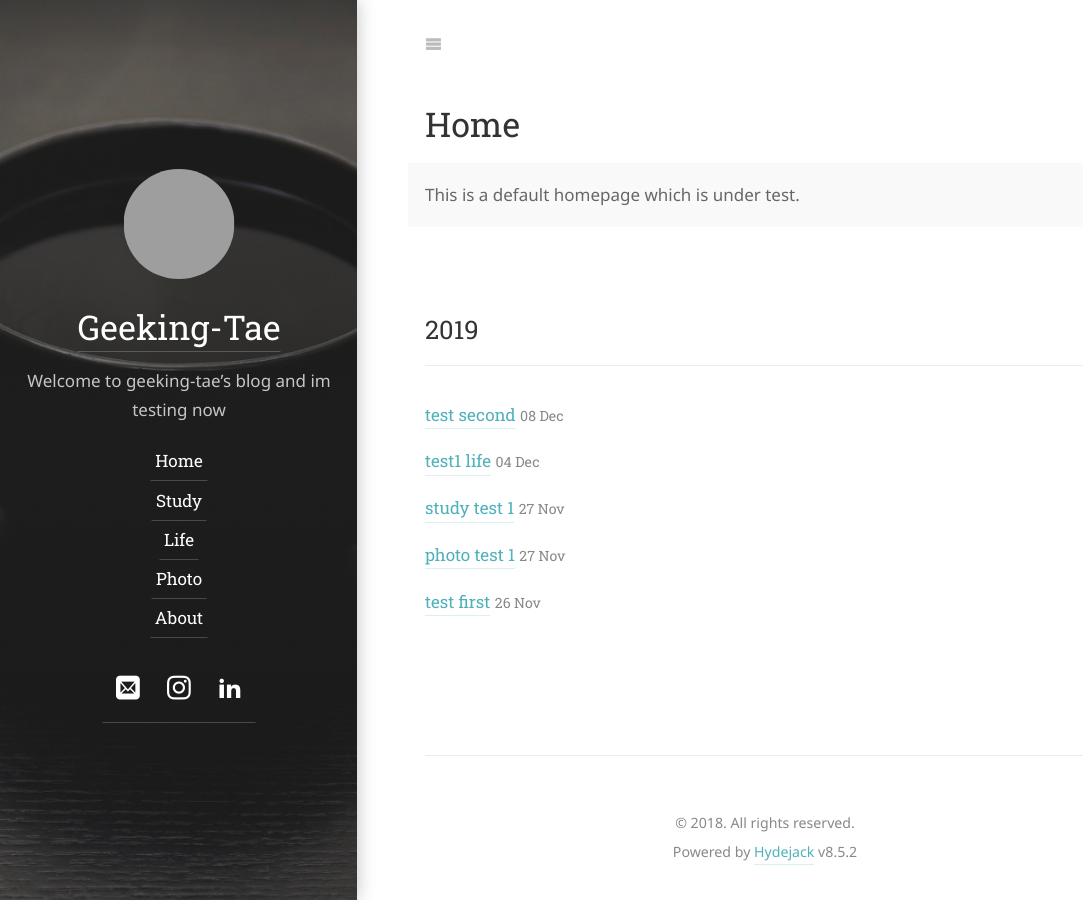
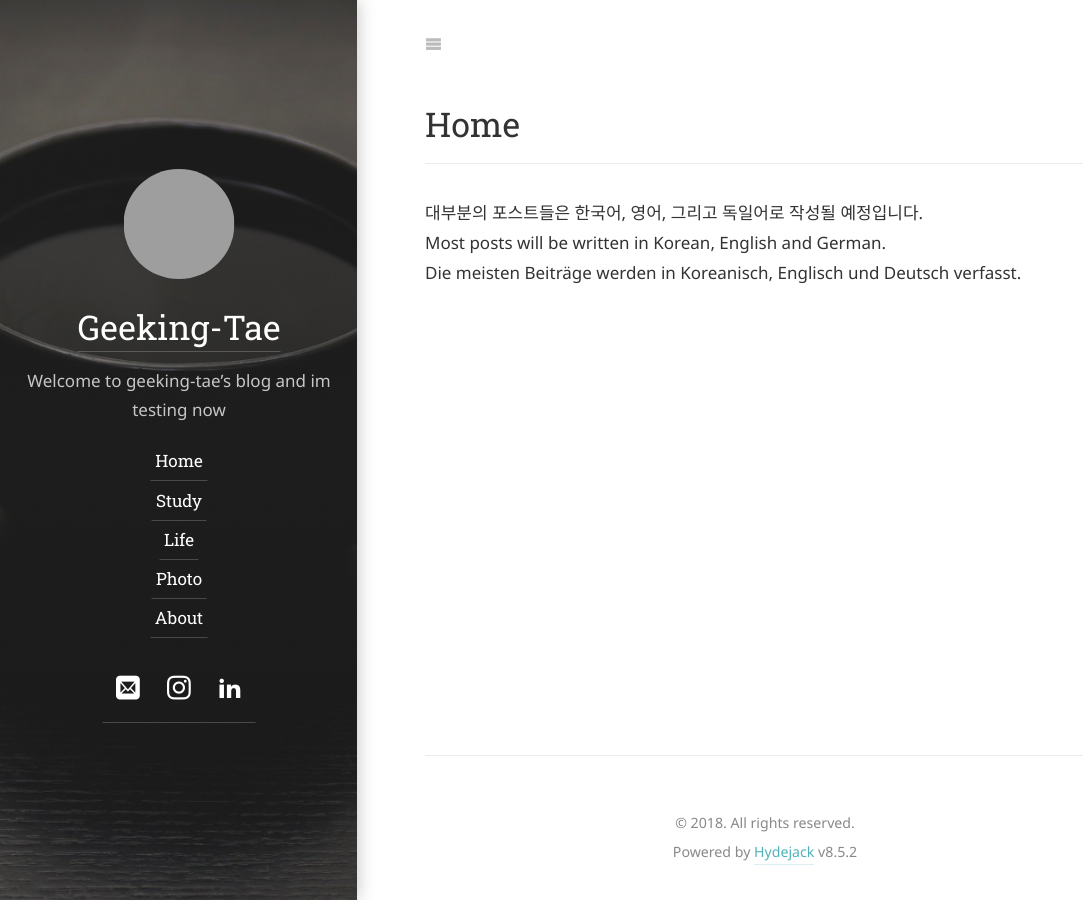
Before and after one commit to taekwondo-ko/geeking-tae.github.io, a Jekyll site: the page built from _featured_categories/home.md, in a window 1280 px wide. Shown: the whole page, without its empty margins (0-1083 px from the left). Built offline with Jekyll 4.4.1, drawn with Linux system fonts in a browser that asks for light colours; some web fonts are replaced; grey boxes are pictures that could not be loaded.

Commit message:
theme adaptation

```diff
--- a/_featured_categories/home.md
+++ b/_featured_categories/home.md
@@ -1,9 +1,13 @@
 ---
-layout: list
+layout: page
 title: Home
 slug: home
 menu: true
 order: 1
 description: >
-  This is a default homepage which is under test.
+
 ---
+
+대부분의 포스트들은 한국어, 영어, 그리고 독일어로 작성될 예정입니다.
+Most posts will be written in Korean, English and German.
+Die meisten Beiträge werden in Koreanisch, Englisch und Deutsch verfasst.
```
